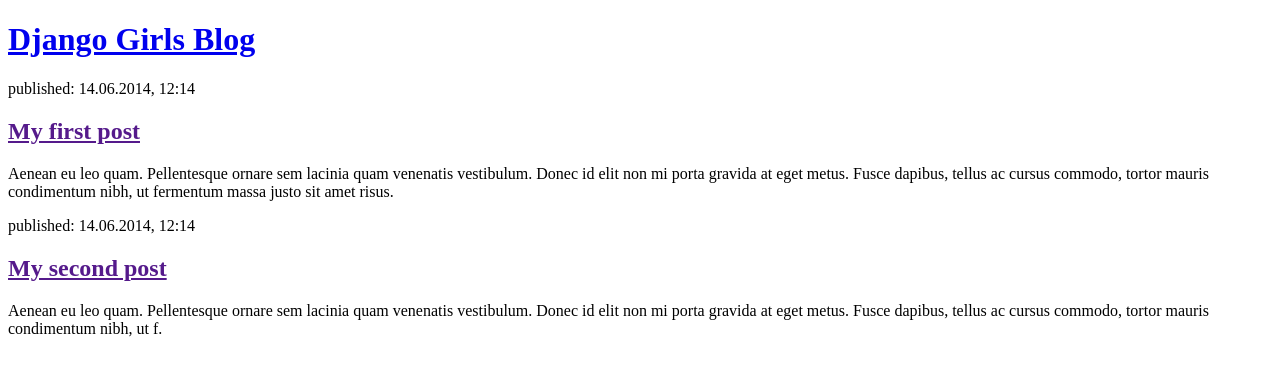
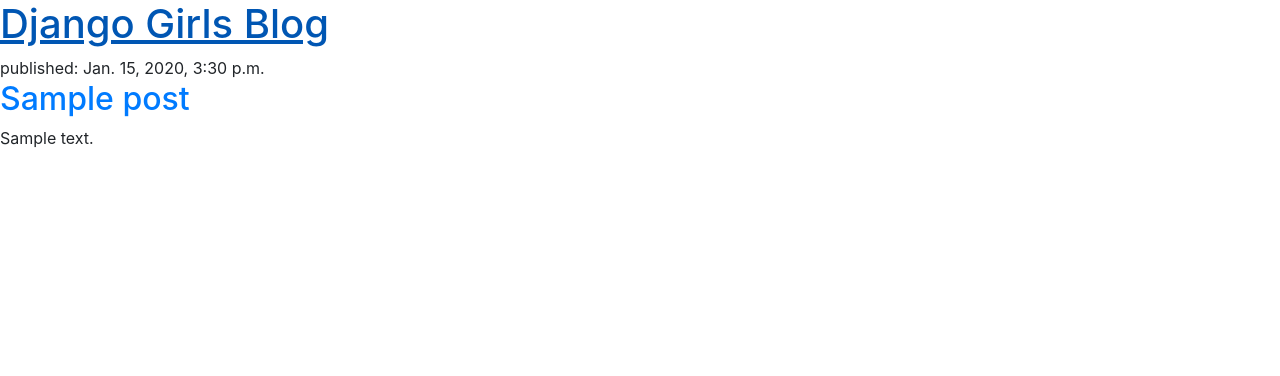
Before and after one commit to PiplaniRitik/my-first-blog, a Django app: page / in a window 1280 px wide. Shown: the top 376 px of the page. Run offline with Django 4.2, Linux system fonts and the light colour scheme; tables that the repository leaves empty hold one stand-in row (values such as "Sample post").

Commit message:
Modified templates to display posts from database.

```diff
--- a/blog/templates/blog/post_list.html
+++ b/blog/templates/blog/post_list.html
@@ -4,20 +4,27 @@
         <title>Django Girls blog</title>
     </head>
     <body>
-        <header>
-            <h1><a href="/">Django Girls Blog</a></h1>
-        </header>
+        {% load static %}
+        <!DOCTYPE html>
+        <html>
+            <head>
+                <title>Django Girls blog</title>
+                <link rel="stylesheet" href="https://cdn.jsdelivr.net/npm/bootstrap@4.5.3/dist/css/bootstrap.min.css" integrity="sha384-TX8t27EcRE3e/ihU7zmQxVncDAy5uIKz4rEkgIXeMed4M0jlfIDPvg6uqKI2xXr2" crossorigin="anonymous">
+                <link rel="stylesheet" href="{% static 'css/blog.css' %}">
+            </head>
+            <body>
+                <header>
+                    <h1><a href="/">Django Girls Blog</a></h1>
+                </header>
 
-        <article>
-            <time>published: 14.06.2014, 12:14</time>
-            <h2><a href="">My first post</a></h2>
-            <p>Aenean eu leo quam. Pellentesque ornare sem lacinia quam venenatis vestibulum. Donec id elit non mi porta gravida at eget metus. Fusce dapibus, tellus ac cursus commodo, tortor mauris condimentum nibh, ut fermentum massa justo sit amet risus.</p>
-        </article>
-
-        <article>
-            <time>published: 14.06.2014, 12:14</time>
-            <h2><a href="">My second post</a></h2>
-            <p>Aenean eu leo quam. Pellentesque ornare sem lacinia quam venenatis vestibulum. Donec id elit non mi porta gravida at eget metus. Fusce dapibus, tellus ac cursus commodo, tortor mauris condimentum nibh, ut f.</p>
-        </article>
+                {% for post in posts %}
+                    <article>
+                        <time>published: {{ post.published_date }}</time>
+                        <h2><a href="">{{ post.title }}</a></h2>
+                        <p>{{ post.text|linebreaksbr }}</p>
+                    </article>
+                {% endfor %}
+            </body>
+        </html>
     </body>
 </html>
--- a/blog/views.py
+++ b/blog/views.py
@@ -4,4 +4,4 @@
 # Create your views here.
 def post_list(request):
     posts = Post.objects.filter(published_date__lte=timezone.now()).order_by('published_date')
-    return render(request, 'blog/post_list.html', {})
+    return render(request, 'blog/post_list.html', {'posts':posts})
```
